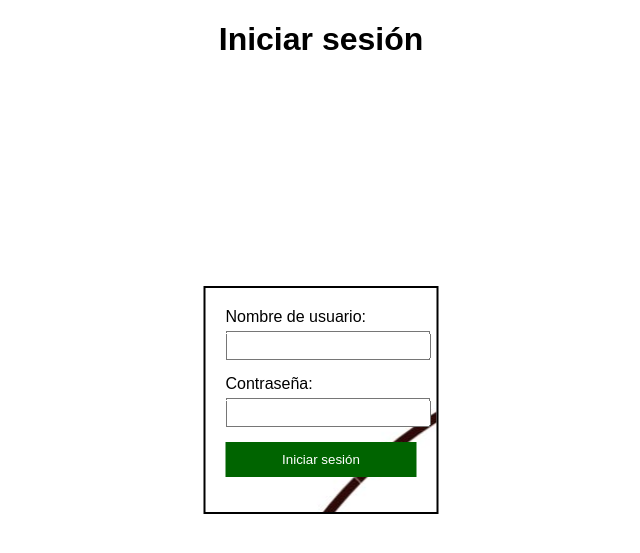
After one commit to s4mu31m/HappyPet, a PHP site: page /login.php in a window 1280 px wide. The commit adds this page. Shown: the top 553 px of the page, without its empty margins (319-959 px from the left). Run offline with PHP 8.4, Linux system fonts and the light colour scheme.

Commit message:
Organización de esqueleto de pag
Se agregan carpetas y se organizan los elementos dentro de ellas para un código mas legible

```diff
--- a/login.html
+++ b/login.php
@@ -1,16 +1,4 @@
-<!DOCTYPE html>
-<html>
-<head>
-  <meta charset="UTF-8">
-    <meta http-equiv="X-UA-Compatible" content="IE=edge">
-    <meta name="viewport" content="width=device-width, initial-scale=1.0">
-    <title>Iniciar sesión</title>
-    <link rel="preconnect" href="https://fonts.googleapis.com">
-    <link rel="preconnect" href="https://fonts.gstatic.com" crossorigin>
-    <link href="https://fonts.googleapis.com/css2?family=Krub:wght@400;700&display=swap" rel="stylesheet">
-    <link rel="stylesheet" href="./style/style.css">
-
-</head>
+<?php require "./partials/header.php" ?>
 <body>
   <h1>Iniciar sesión</h1>
   <div class="container">
@@ -29,5 +17,4 @@
       </div>
     </form>
   </div>
-</body>
-</html>
+<?php require "./partials/header.php" ?>
--- /dev/null
+++ b/partials/footer.php
@@ -0,0 +1,6 @@
+<footer>
+        <p>Todos los derechos reservados a Tributo Rick Sánchez</p>
+
+    </footer>
+</body>
+</html>
--- /dev/null
+++ b/partials/header.php
@@ -0,0 +1,14 @@
+<!DOCTYPE html>
+<html lang="es">
+<head>
+    <meta charset="UTF-8">
+    <meta http-equiv="X-UA-Compatible" content="IE=edge">
+    <meta name="viewport" content="width=device-width, initial-scale=1.0">
+    <title>HappyPet venta de alimento y accesorios</title>
+    <link rel="icon" type="imagen/x-icon" href="/section1-html/icorick.ico">
+    <link rel="preconnect" href="https://fonts.googleapis.com">
+    <link rel="preconnect" href="https://fonts.gstatic.com" crossorigin>
+    <link href="https://fonts.googleapis.com/css2?family=Krub:wght@400;700&display=swap" rel="stylesheet">
+    <link rel="stylesheet" href="./style/style.css">
+
+</head>
--- a/style/style.css
+++ b/style/style.css
@@ -1,5 +1,5 @@
+/* LOGIN */
 body {
-
 
     font-family: Arial, sans-serif;
     margin: 20px;
@@ -10,7 +10,7 @@ body {
   }
 
   .container {
-    background-image: url("../logo.png");
+    background-image: url("../img/logo.jpg");
     border: 2px solid black;
     padding: 20px;
     max-width:700px;
@@ -22,7 +22,6 @@ body {
     display: flex;
     align-items: center;
   }
-
 
 
   .form-group {
@@ -46,3 +45,5 @@ body {
     color: white;
     border: none;
   }
+
+  /* FIN LOGIN */
```
Also changed, not shown: SQL/database.php (added, +13 -0 lines), index.php (renamed from index.html, +2 -19 lines), img/logo.jpg (added), logo.png (deleted), styles/style.css (added).
